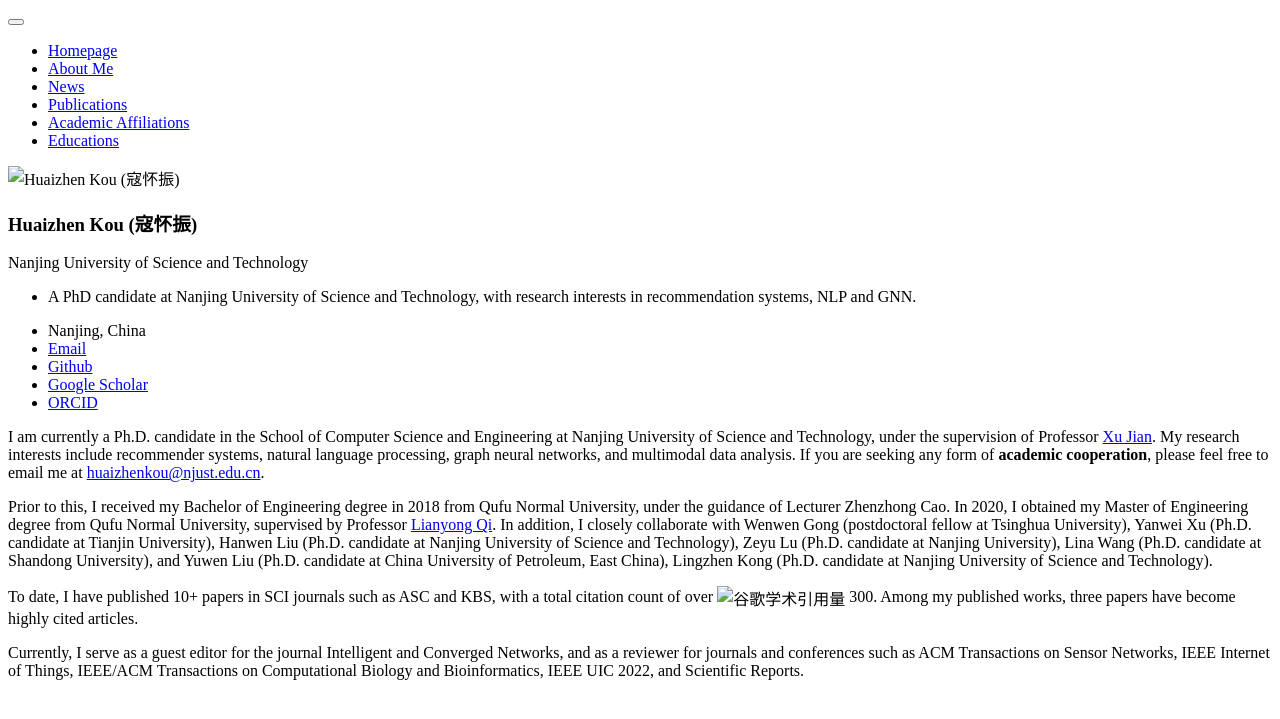
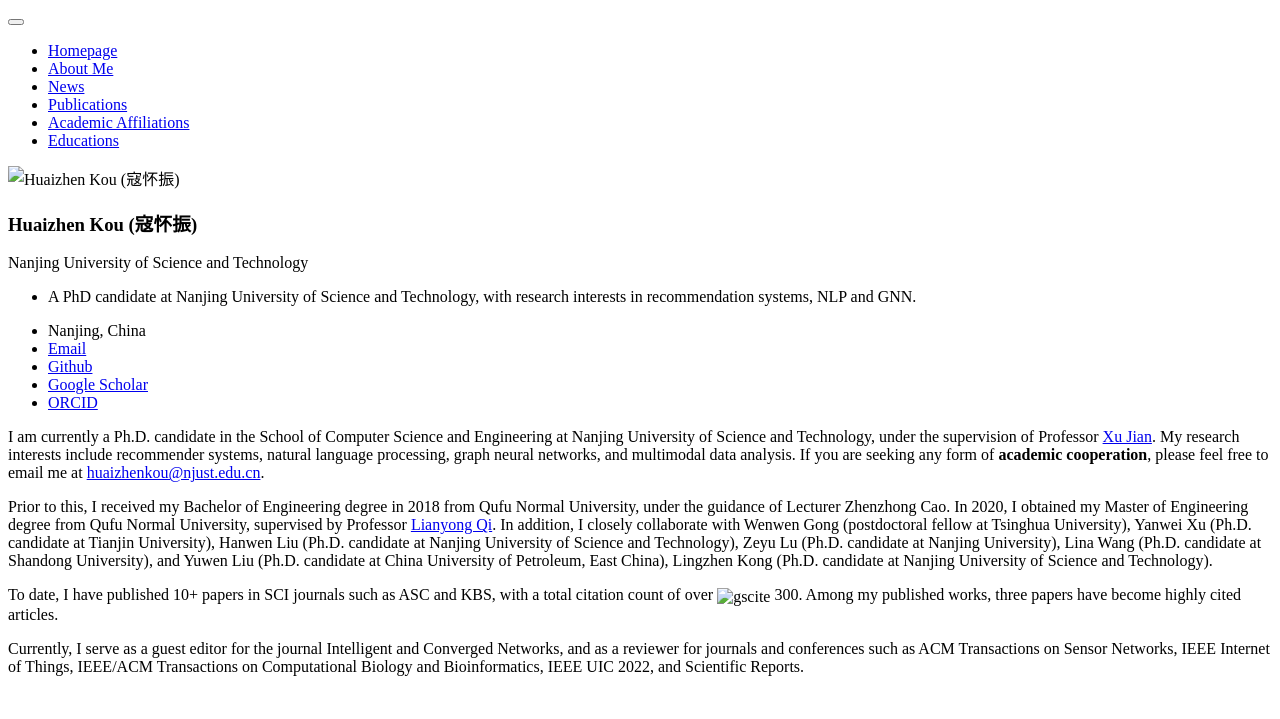
Before and after one commit to huaizhenkou/huaizhenkou.github.io, a Jekyll site: the page built from _pages/includes/intro.md, in a window 1280 px wide. Shown: the top 719 px of the page. Built offline with Jekyll 4.4.1, drawn with Linux system fonts in a browser that asks for light colours; our own code applies the rules of GitHub Pages for plain Markdown files.

Commit message:
Update intro.md

```diff
--- a/_pages/includes/intro.md
+++ b/_pages/includes/intro.md
@@ -2,6 +2,6 @@ I am currently a Ph.D. candidate in the School of Computer Science and Engineeri
 
 Prior to this, I received my Bachelor of Engineering degree in 2018 from Qufu Normal University, under the guidance of Lecturer Zhenzhong Cao. In 2020, I obtained my Master of Engineering degree from Qufu Normal University, supervised by Professor [Lianyong Qi](https://sites.google.com/view/lianyongqi/home). In addition, I closely collaborate with Wenwen Gong (postdoctoral fellow at Tsinghua University), Yanwei Xu (Ph.D. candidate at Tianjin University), Hanwen Liu (Ph.D. candidate at Nanjing University of Science and Technology), Zeyu Lu (Ph.D. candidate at Nanjing University), Lina Wang (Ph.D. candidate at Shandong University), and Yuwen Liu (Ph.D. candidate at China University of Petroleum, East China), Lingzhen Kong (Ph.D. candidate at Nanjing University of Science and Technology).
 
-To date, I have published 10+ papers in SCI journals such as ASC and KBS, with a total citation count of over <img src="https://scholar.google.com/favicon.ico" alt="谷歌学术引用量" width="16" height="16" style="vertical-align: middle;"> 300. Among my published works, three papers have become highly cited articles.
+To date, I have published 10+ papers in SCI journals such as ASC and KBS, with a total citation count of over <img src="https://scholar.google.com/favicon.ico" alt="gscite" width="16" height="16" style="vertical-align: middle;"> 300. Among my published works, three papers have become highly cited articles.
 
 Currently, I serve as a guest editor for the journal Intelligent and Converged Networks, and as a reviewer for journals and conferences such as ACM Transactions on Sensor Networks, IEEE Internet of Things, IEEE/ACM Transactions on Computational Biology and Bioinformatics, IEEE UIC 2022, and Scientific Reports.
```
